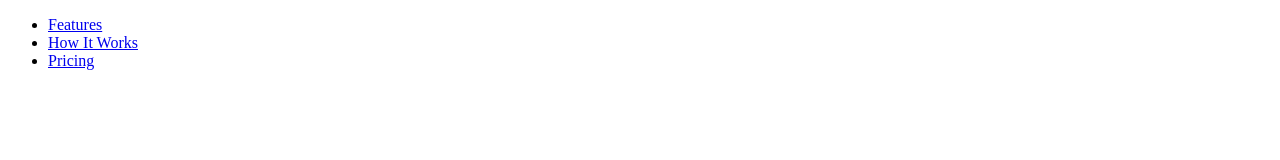
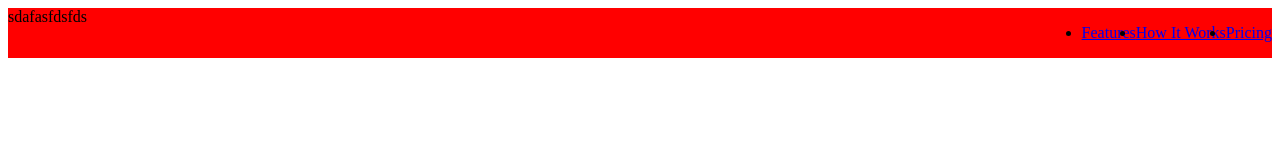
Before and after one commit to TomaszGa/fcc-landing-page, a plain HTML site: page index.html in a window 1280 px wide. Drawn offline with Linux system fonts and the light colour scheme.

Commit message:
build basic header

```diff
--- a/assets/main.css
+++ b/assets/main.css
@@ -1,3 +1,11 @@
 html {
   box-sizing: border-box;
 }
+.flex-container{
+	display: flex;
+	background-color: red;
+}
+
+.space-between {
+	justify-content: space-between;
+}
--- a/index.html
+++ b/index.html
@@ -3,14 +3,19 @@
 <head>
   <meta charset="UTF-8">
   <title>Landing Page</title>
+  <link rel="stylesheet" type="text/css" href="assets/main.css">
 </head>
 <body>
   <header>
-   <div class="logo">
+
+   <div class="logo flex-container">
 
    </div>
-    <nav>
-      <ul>
+    <nav class ="flex-container space-between">
+    <div class="logo">
+      sdafasfdsfds
+    </div>
+      <ul class="flex-container">
         <li><a href="#">Features</a></li>
         <li><a href="#">How It Works</a></li>
         <li><a href="#">Pricing</a></li>
```
